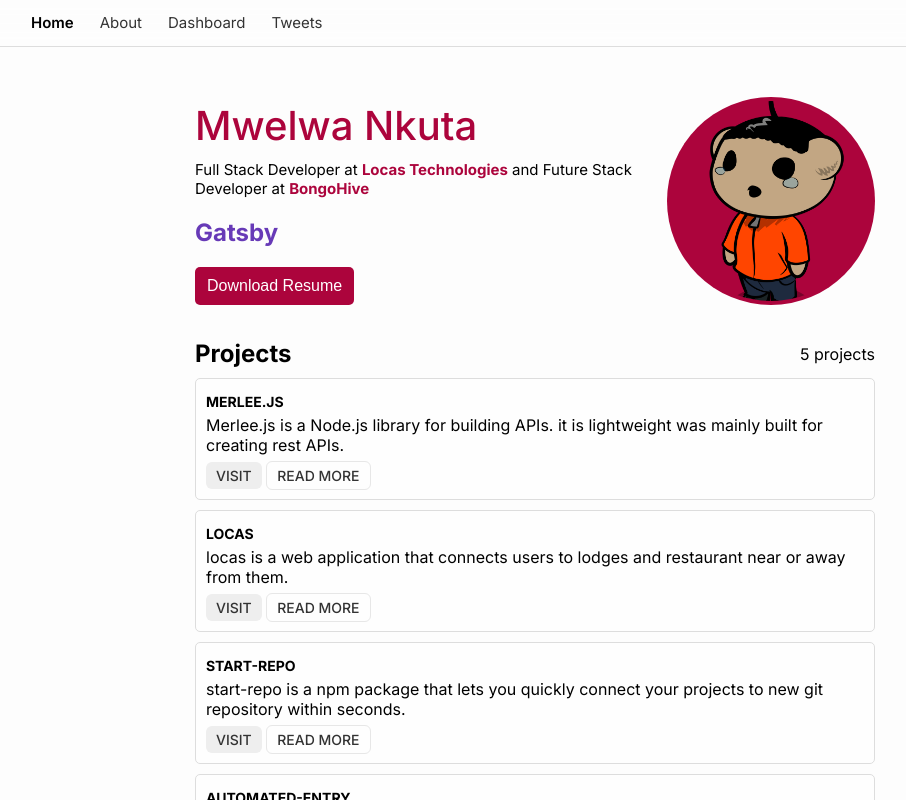
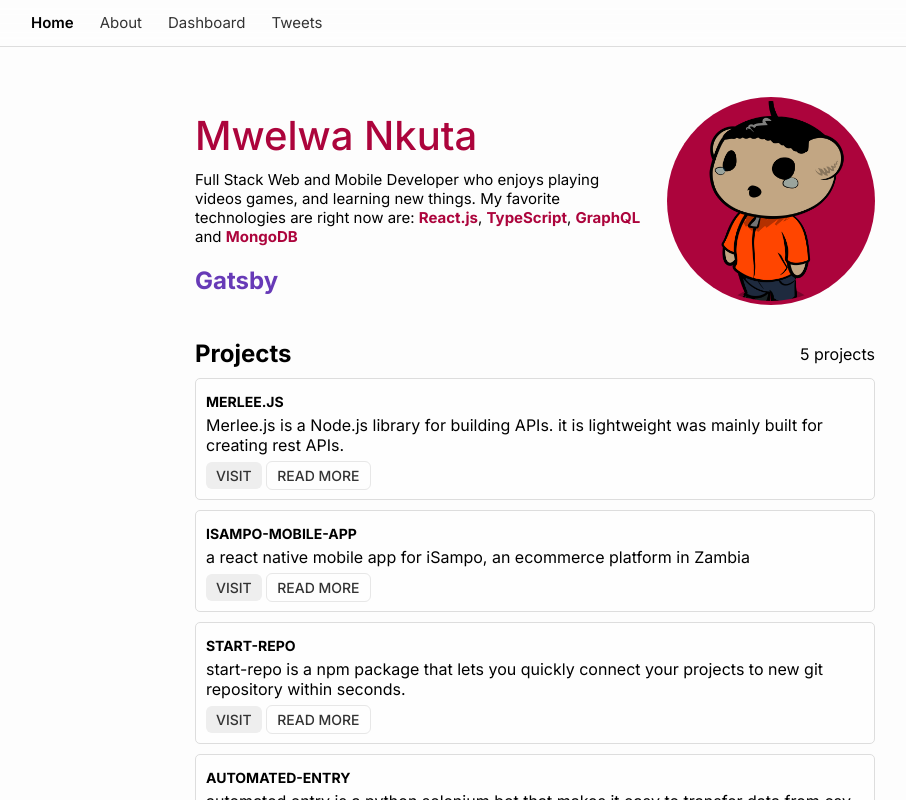
Before and after one commit to mwelwankuta/mwelwa.tk, a Svelte app: page / in a window 1280 px wide. Shown: the top 800 px of the page, without its empty margins (105-1011 px from the left). Built offline with nearby package versions, Linux system fonts and the light colour scheme.

Commit message:
add isampo react native app

```diff
--- a/public/index.html
+++ b/public/index.html
@@ -5,8 +5,8 @@
     <meta name="viewport" content="width=device-width,initial-scale=1" />
     <link rel="icon" type="image/png" href="/favicon.png" />
     <link rel="manifest" href="/manifest.json" />
+
     <link rel="stylesheet" href="/style.css" />
-
     <link rel="stylesheet" href="/build/bundle.css" />
     <script defer src="/build/bundle.js"></script>
 
--- a/src/routes/Home/Home.svelte
+++ b/src/routes/Home/Home.svelte
@@ -17,6 +17,7 @@
     { name: 'Next.js', color: 'five' },
     { name: 'Gatsby', color: 'four' },
     { name: 'MongoDB', color: 'six' },
+    { name: 'React Native', color: 'one' },
     { name: 'MySQL', color: 'three' },
     { name: 'Node.js', color: 'three' },
     { name: 'Flask', color: 'five' },
@@ -49,11 +50,15 @@
     <img src="/resources/mwelwa.png" alt="" />
     <h1>Mwelwa Nkuta</h1>
     <p>
-      Full Stack Developer at <span class="company">Locas Technologies</span>
-      and Future Stack Developer at <span class="company">BongoHive</span>
+      Full Stack Web and Mobile Developer who enjoys playing videos games, and learning new things.
+      My favorite technologies are right now are:
+      <span class="company">React.js</span>,
+<span class="company">TypeScript</span>,
+<span class="company">GraphQL</span> and
+<span class="company">MongoDB</span>
     </p>
     <h2 class={`${lang.color} language`} in:fade>{lang.name}</h2>
-    <button class="resume-btn">Download Resume</button>
+
   </div>
 
   <div class="right-home">
--- a/src/routes/Project/project.js
+++ b/src/routes/Project/project.js
@@ -6,23 +6,22 @@
       'Merlee.js is a Node.js library for building APIs. it is lightweight was mainly built for creating rest APIs.',
     link: 'https://npmjs.com/package/merlee.js',
     image: 'merlee.js.png',
-    technologies: ['Node.js'],
+    technologies: ['Node.js', 'JavaScript'],
   },
   {
-    id: 1,
-    name: 'locas',
+    id: 23,
+    name: 'Isampo-Mobile-App',
     description:
-      'locas is a web application that connects users to lodges and restaurant near or away from them.',
-    link: 'https://locas.vercel.app',
-    image: 'locas.png',
+      'a react native mobile app for iSampo, an ecommerce platform in Zambia',
+    link: 'https://isampo.com',
+    image: 'isampo.png',
     technologies: [
-      'React',
-      'Redux',
-      'TailwindCSS',
-      'GraphQL',
+      'React Native',
+      'Express',
+      'JavaScript',
       'Nodejs',
-      'Socket.io',
-      'MongoDB',
+      'MySQL',
+      'PHP',
     ],
   },
   {
```
Also changed, not shown: public/projects/isampo.png (added).
